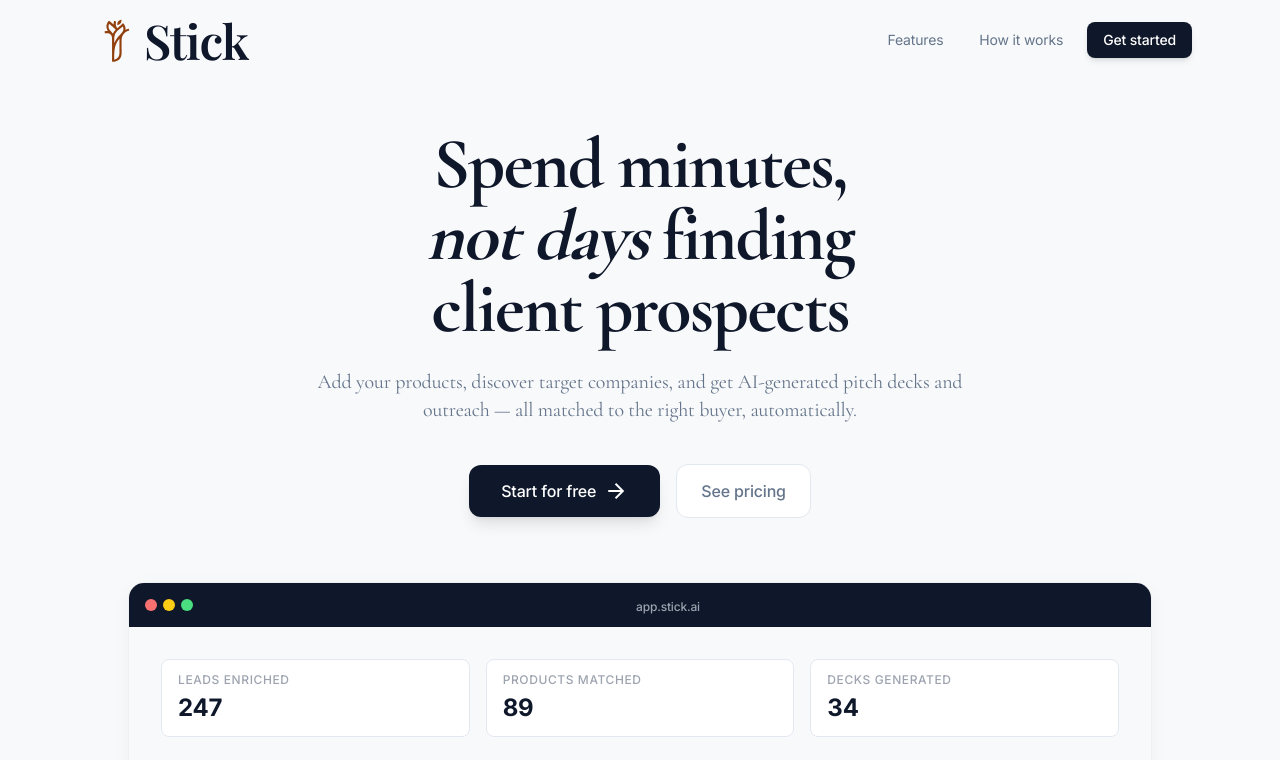
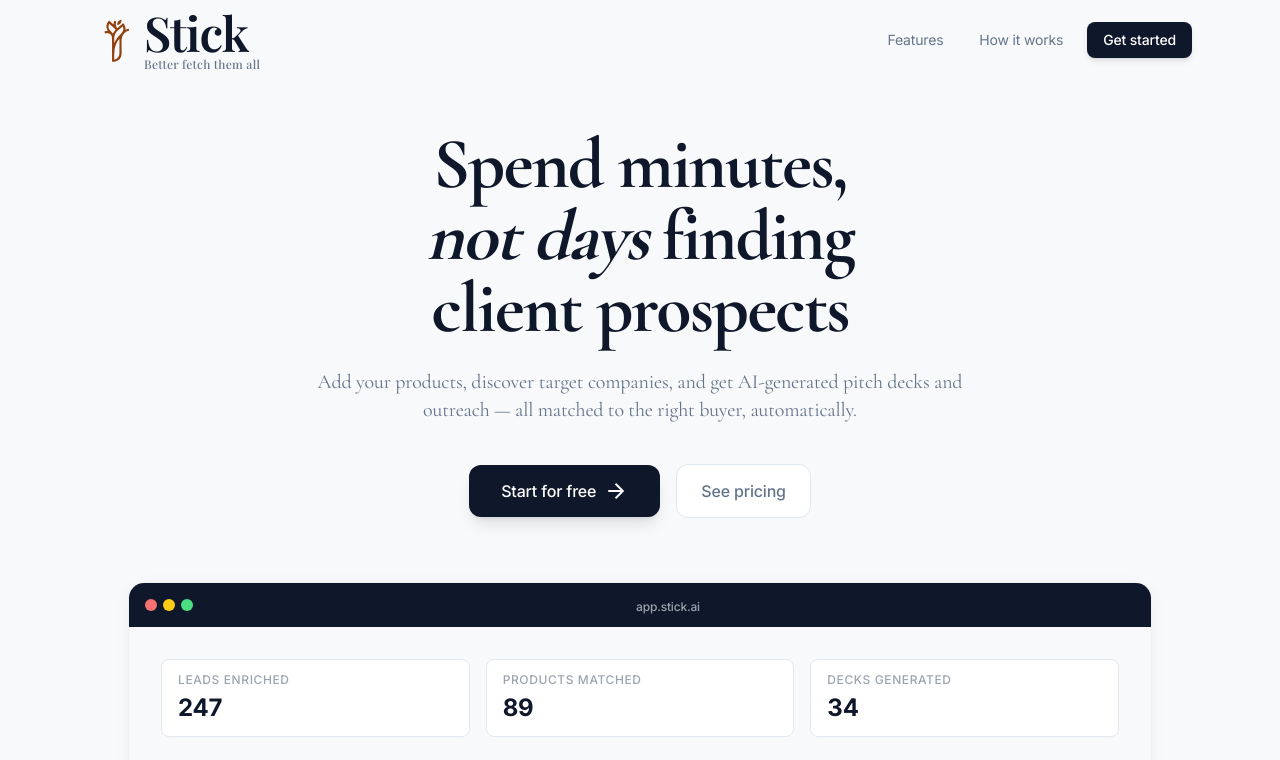
Before and after one commit to nishuastic/hack-europe, a Next.js app in the folder frontend/: page / in a window 1280 px wide. Shown: the top 760 px of the page. Built offline with nearby package versions, Linux system fonts and the light colour scheme.

Commit message:
feat: add 'Better fetch them all' tagline + enlarge CTA heading

```diff
--- a/frontend/components/LandingPage.tsx
+++ b/frontend/components/LandingPage.tsx
@@ -177,9 +177,14 @@ export default function LandingPage({ onGetStarted }: LandingPageProps) {
                 aria-label="Stick logo"
               />
             </div>
-            <span className="text-5xl font-semibold tracking-tight text-slate-900" style={{ fontFamily: "'Playfair Display', serif" }}>
-              Stick
-            </span>
+            <div className="flex flex-col">
+              <span className="text-5xl font-semibold tracking-tight text-slate-900 leading-none" style={{ fontFamily: "'Playfair Display', serif" }}>
+                Stick
+              </span>
+              <span className="text-xs font-medium tracking-wide text-slate-500" style={{ fontFamily: "'Playfair Display', serif" }}>
+                Better fetch them all
+              </span>
+            </div>
           </div>
           <div className="flex items-center gap-3">
             <a
@@ -639,9 +644,12 @@ export default function LandingPage({ onGetStarted }: LandingPageProps) {
       {/* CTA */}
       <section className="py-16 px-6">
         <div className="max-w-3xl mx-auto text-center">
-          <h2 className="text-3xl sm:text-4xl font-bold tracking-tight text-slate-900" style={{ fontFamily: "'Cormorant Garamond', serif" }}>
+          <h2 className="text-6xl sm:text-7xl font-bold tracking-tight text-slate-900" style={{ fontFamily: "'Cormorant Garamond', serif" }}>
             Stop searching. Start selling.
           </h2>
+          <p className="text-3xl sm:text-4xl font-medium tracking-wide text-slate-400 mt-3" style={{ fontFamily: "'Playfair Display', serif" }}>
+            Better fetch them all
+          </p>
           <p className="mt-3 text-slate-500 max-w-xl mx-auto">
             Stick is your AI sales team — it discovers, researches, matches,
             and pitches. All you have to do is close.
```
